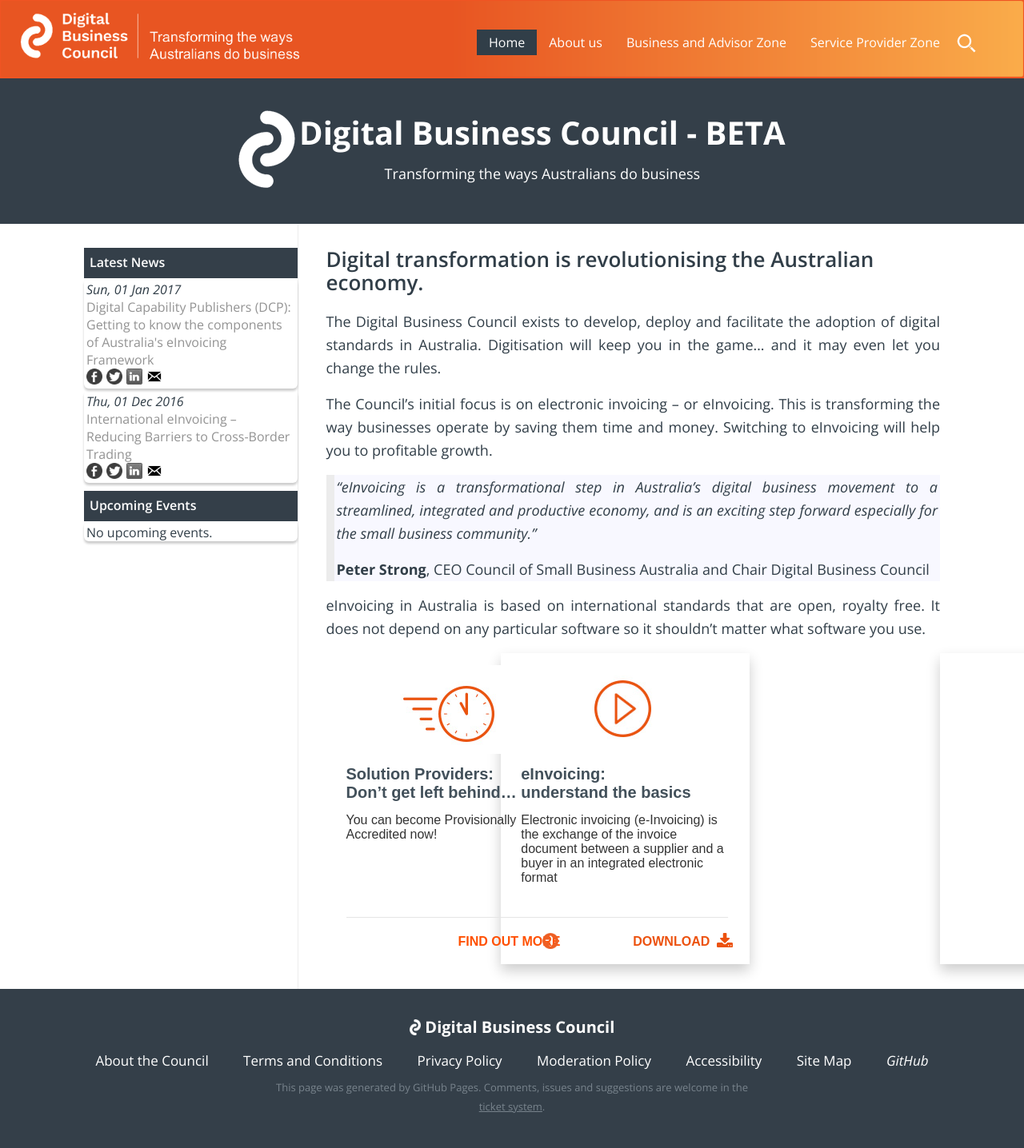
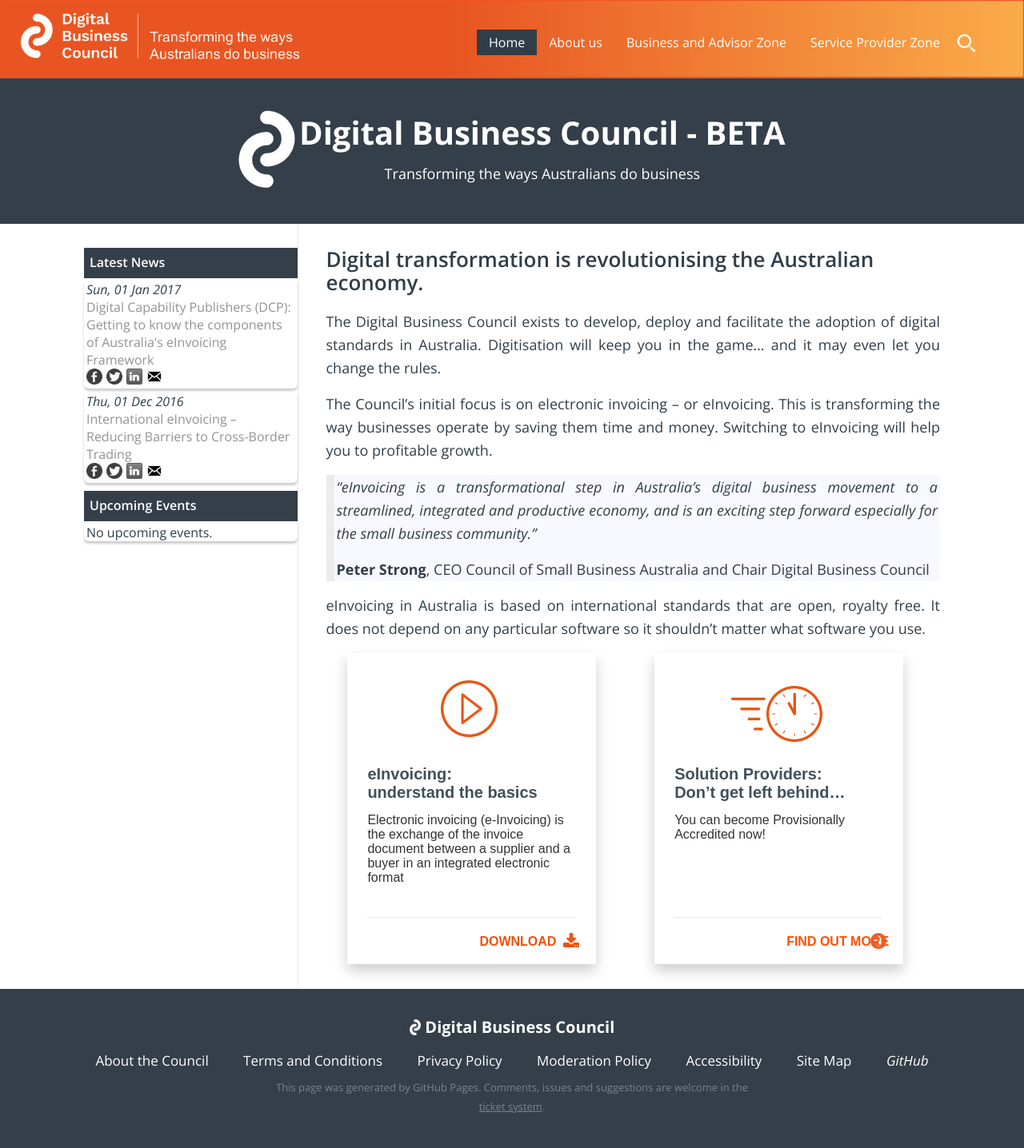
Before and after one commit to Digital-Business-Council/Digital-Business-Council.github.io, a Jekyll site: the page built from index.md, in a window 1280 px wide. Shown: the whole page at 80% size. Built offline with Jekyll 4.4.1, drawn with Linux system fonts in a browser that asks for light colours; our own code applies the rules of GitHub Pages for plain Markdown files.

Commit message:
Update call-to-action-block.html

```diff
--- a/_includes/call-to-action-block.html
+++ b/_includes/call-to-action-block.html
@@ -26,7 +26,7 @@
                         <img src="./images/download.png">
             </div>
    </div>
-   <div>
+   <div class="cta-wrapper">
             <div class="cta-frame" >
                         <img src="/images/frame-white.png" >
             </div>
```
